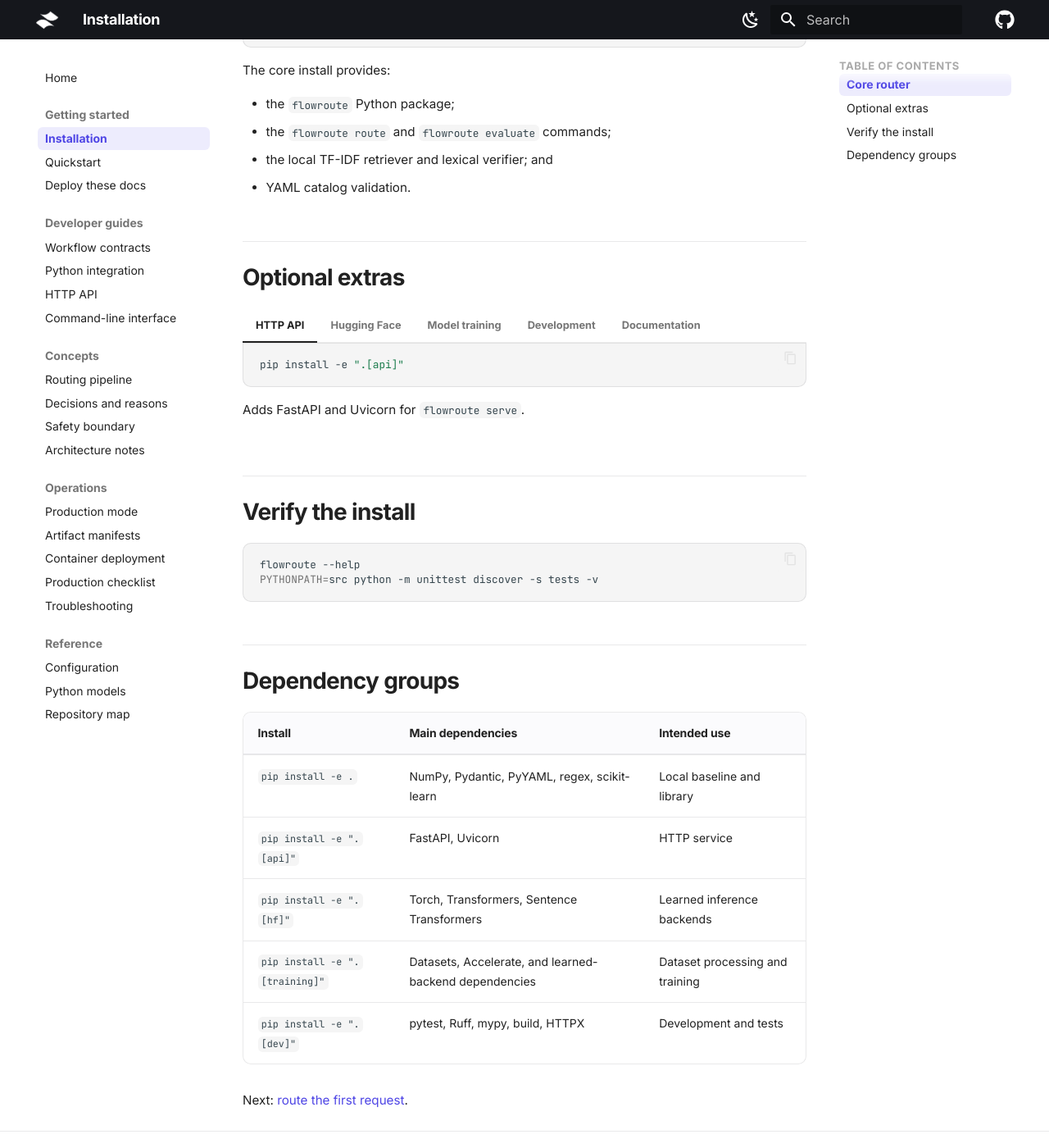
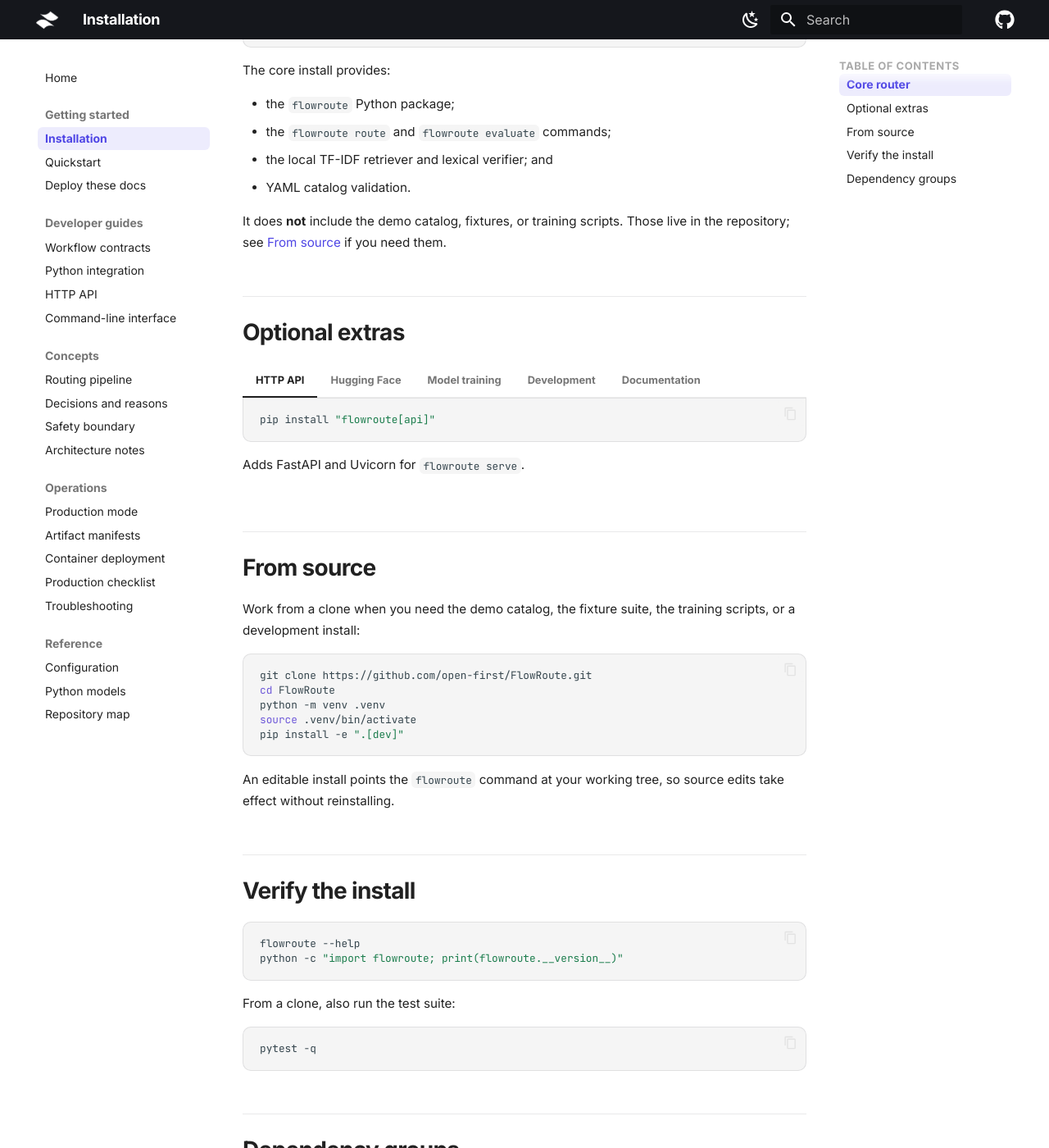
Before and after one commit to open-first/FlowRoute, an MkDocs documentation site: the page built from docs/getting-started/installation.md, in a window 1280 px wide and 1400 px high, scrolled down 514 px. Shown: the whole window at 82% size. Built offline with MkDocs 1.6.1 and Material for MkDocs 9.7.7, drawn with Linux system fonts in a browser that asks for light colours; comment, search, counter and statistics services are not loaded; some of the changed text lies outside the part shown.

Commit message:
Document installing FlowRoute from PyPI
The package is published, so `pip install flowroute` replaces the editable
install as the default path. Extras become `"flowroute[api]"` and
`"flowroute[hf]"`; `[dev]` stays editable because it only makes sense from a
clone.

The wheel ships the flowroute package alone — no examples/, configs/, or
training/. Every getting-started command previously assumed a checkout, so a
reader following the new install path hit FileNotFoundError on
examples/workflows.yaml at the first command. The quickstart now fetches the
demo catalog from the v0.2.0 tag, and the paths that genuinely need a
checkout (fixture evaluation, training scripts, docs build) say so.

Add a PyPI version badge and an install block on the documentation home.

Co-Authored-By: Claude Opus 5 <noreply@anthropic.com>

````diff
--- a/docs/getting-started/installation.md
+++ b/docs/getting-started/installation.md
@@ -4,12 +4,12 @@ FlowRoute requires Python 3.10 or newer.
 
 ## Core router
 
-Create an isolated environment and install the package in editable mode:
+Create an isolated environment and install the published package:
 
 ```bash
 python -m venv .venv
 source .venv/bin/activate
-pip install -e .
+pip install flowroute
 ```
 
 On Windows PowerShell, activate the environment with:
@@ -25,12 +25,15 @@ The core install provides:
 - the local TF-IDF retriever and lexical verifier; and
 - YAML catalog validation.
 
+It does **not** include the demo catalog, fixtures, or training scripts. Those live in the
+repository; see [From source](#from-source) if you need them.
+
 ## Optional extras
 
 === "HTTP API"
 
     ```bash
-    pip install -e ".[api]"
+    pip install "flowroute[api]"
     ```
 
     Adds FastAPI and Uvicorn for `flowroute serve`.
@@ -38,7 +41,7 @@ The core install provides:
 === "Hugging Face"
 
     ```bash
-    pip install -e ".[hf]"
+    pip install "flowroute[hf]"
     ```
 
     Adds the learned inference backends. This install is significantly larger because it includes
@@ -47,10 +50,11 @@ The core install provides:
 === "Model training"
 
     ```bash
-    pip install -e ".[training]"
+    pip install "flowroute[training]"
     ```
 
-    Adds Datasets and Accelerate to the learned-backend dependencies.
+    Adds Datasets and Accelerate to the learned-backend dependencies. The training scripts
+    themselves ship only in the repository.
 
 === "Development"
 
@@ -58,7 +62,8 @@ The core install provides:
     pip install -e ".[dev]"
     ```
 
-    Adds pytest, Ruff, mypy, build, and HTTPX.
+    Adds pytest, Ruff, mypy, build, and HTTPX. Run this from a clone, not against the published
+    package.
 
 === "Documentation"
 
@@ -66,23 +71,45 @@ The core install provides:
     pip install -r requirements-docs.txt
     ```
 
-    Adds MkDocs and Material for MkDocs.
+    Adds MkDocs and Material for MkDocs. Requires a clone.
+
+## From source
+
+Work from a clone when you need the demo catalog, the fixture suite, the training scripts, or a
+development install:
+
+```bash
+git clone https://github.com/open-first/FlowRoute.git
+cd FlowRoute
+python -m venv .venv
+source .venv/bin/activate
+pip install -e ".[dev]"
+```
+
+An editable install points the `flowroute` command at your working tree, so source edits take
+effect without reinstalling.
 
 ## Verify the install
 
 ```bash
 flowroute --help
-PYTHONPATH=src python -m unittest discover -s tests -v
+python -c "import flowroute; print(flowroute.__version__)"
+```
+
+From a clone, also run the test suite:
+
+```bash
+pytest -q
 ```
 
 ## Dependency groups
 
 | Install | Main dependencies | Intended use |
 | --- | --- | --- |
-| `pip install -e .` | NumPy, Pydantic, PyYAML, regex, scikit-learn | Local baseline and library |
-| `pip install -e ".[api]"` | FastAPI, Uvicorn | HTTP service |
-| `pip install -e ".[hf]"` | Torch, Transformers, Sentence Transformers | Learned inference backends |
-| `pip install -e ".[training]"` | Datasets, Accelerate, and learned-backend dependencies | Dataset processing and training |
-| `pip install -e ".[dev]"` | pytest, Ruff, mypy, build, HTTPX | Development and tests |
+| `pip install flowroute` | NumPy, Pydantic, PyYAML, regex, scikit-learn | Local baseline and library |
+| `pip install "flowroute[api]"` | FastAPI, Uvicorn | HTTP service |
+| `pip install "flowroute[hf]"` | Torch, Transformers, Sentence Transformers | Learned inference backends |
+| `pip install "flowroute[training]"` | Datasets, Accelerate, and learned-backend dependencies | Dataset processing and training |
+| `pip install -e ".[dev]"` | pytest, Ruff, mypy, build, HTTPX | Development and tests (clone only) |
 
 Next: [route the first request](quickstart.md).
````
Also changed, not shown: CHANGELOG.md (+1 -0 lines), README.md (+20 -5 lines), docs/getting-started/quickstart.md (+15 -3 lines), docs/guides/cli.md (+1 -1 lines), docs/guides/http-api.md (+1 -1 lines), docs/index.md (+8 -0 lines).
